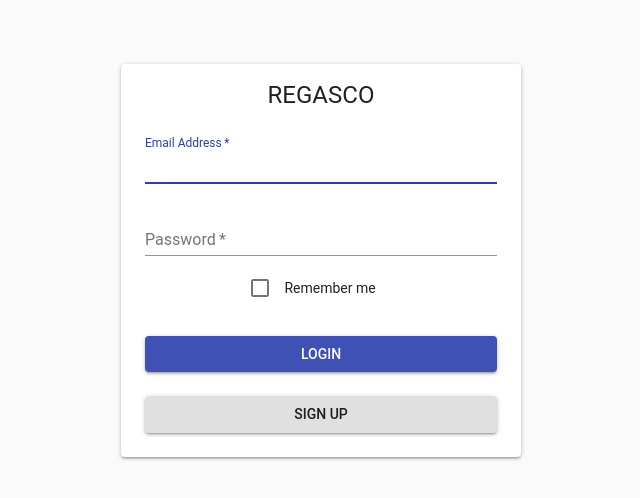
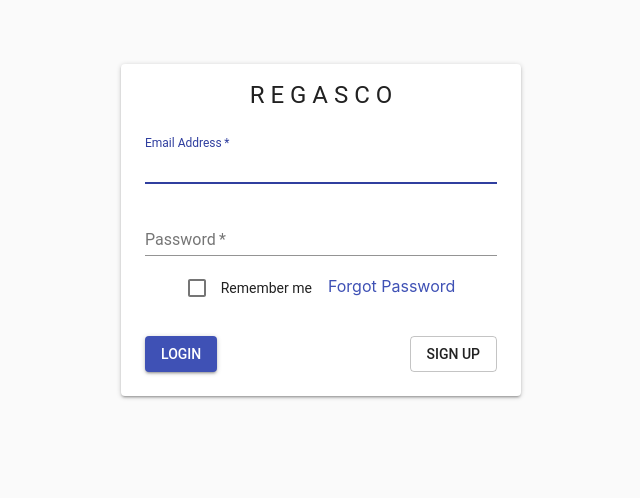
Before and after one commit to DaveDev813/whitelabel, a React (Create React App) app: page /signin in a window 1280 px wide. Shown: the top 498 px of the page, without its empty margins (319-959 px from the left). Built offline with nearby package versions, Linux system fonts and the light colour scheme.

Commit message:
Adjust sign in screen and delete components folder

```diff
--- a/src/screens/SignInScreen.tsx
+++ b/src/screens/SignInScreen.tsx
@@ -9,7 +9,7 @@ import InputLabel from "@material-ui/core/InputLabel";
 import Paper from "@material-ui/core/Paper";
 import Typography from "@material-ui/core/Typography";
 import withStyles from "@material-ui/core/styles/withStyles";
-import { Theme, createStyles, Grid } from "@material-ui/core";
+import { Theme, createStyles, Grid, Link } from "@material-ui/core";
 
 const styles = (theme: Theme) =>
   createStyles({
@@ -53,7 +53,7 @@ function SignInScreen(props: { classes: any }) {
       <CssBaseline />
       <Paper className={classes.paper}>
         <Typography component="h1" variant="h5">
-          REGASCO
+          R E G A S C O
         </Typography>
         <form className={classes.form}>
           <FormControl margin="normal" required fullWidth>
@@ -73,28 +73,26 @@ function SignInScreen(props: { classes: any }) {
             control={<Checkbox value="remember" color="primary" />}
             label="Remember me"
           />
-          <Grid container direction="row" justify="space-between">
-
+          <Link>
+            Forgot Password
+          </Link>
+          <Grid container direction="row" alignItems="flex-end" justify="space-between">
               <Button
                 type="submit"
-                fullWidth
                 variant="contained"
                 color="primary"
                 className={classes.submit}
               >
                 Login
               </Button>
-
               <Button
                 type="submit"
-                fullWidth
-                variant="contained"
+                variant="outlined"
                 color="default"
                 className={classes.submit}
               >
                 Sign up
               </Button>
-
           </Grid>
         </form>
       </Paper>
```
Also changed, not shown: src/components/Login.tsx (deleted, +0 -55 lines).
